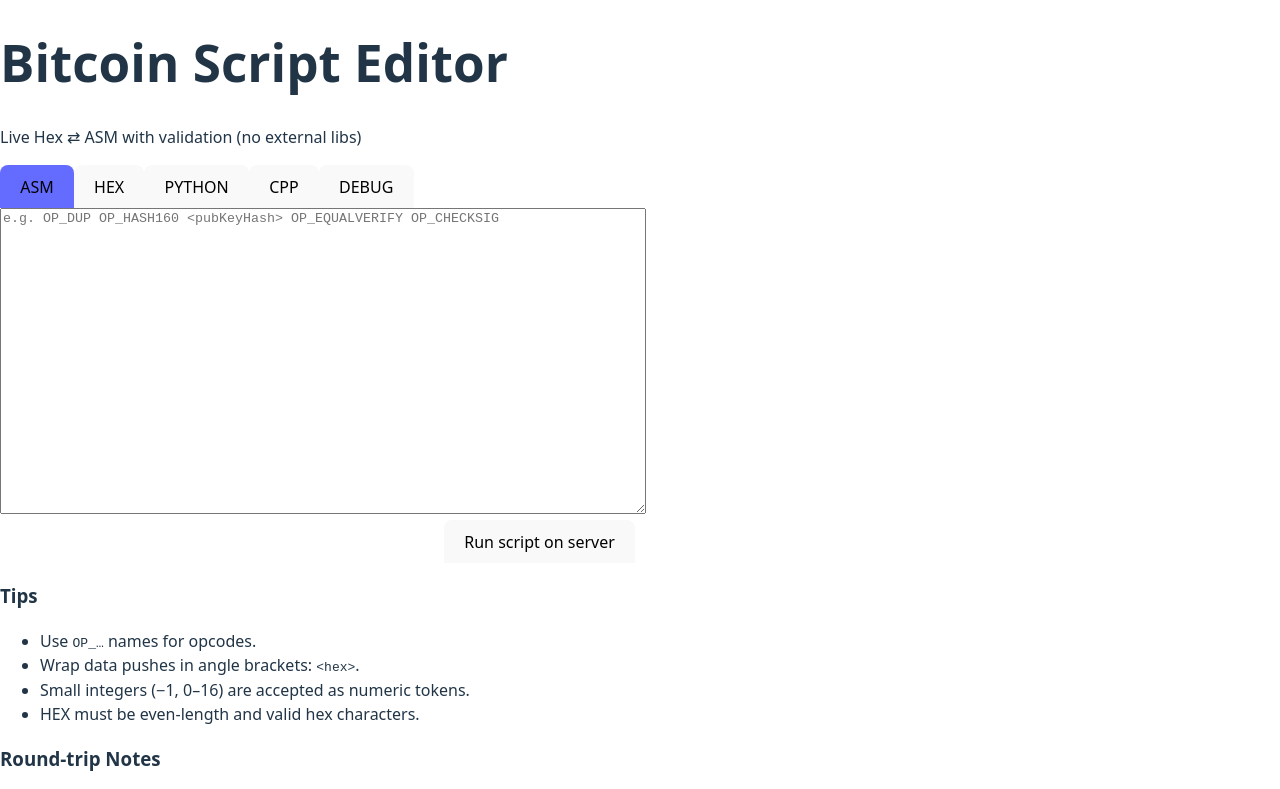
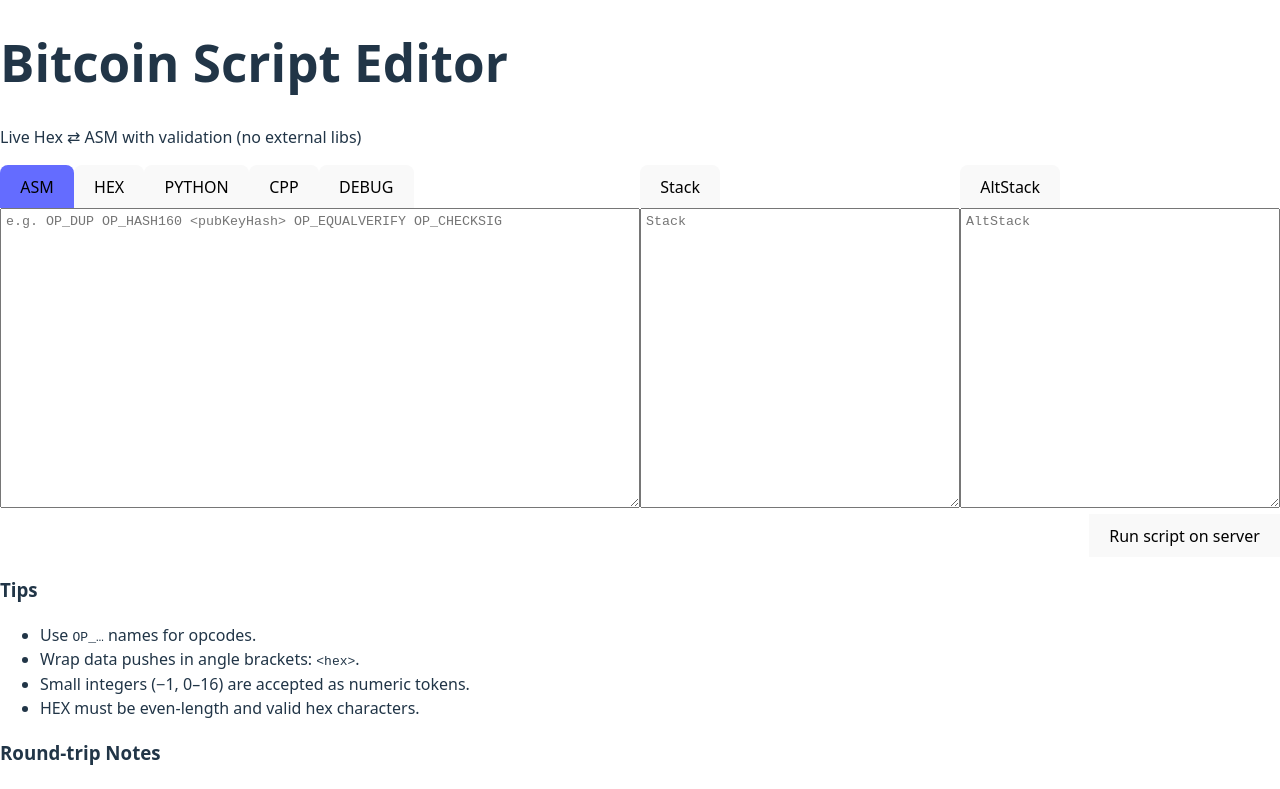
Before and after one commit to ETatuzova/bitcoin-script-editor, a React (Vite) app: page / in a window 1280 px wide. Shown: the top 789 px of the page. Built offline with nearby package versions, Linux system fonts and the light colour scheme; the HTML template or start-up script is replaced by a standard one.

Commit message:
Added textarea for stack and altstack #8

```diff
--- a/index.html
+++ b/index.html
@@ -2,7 +2,7 @@
 <html lang="en">
   <head>
     <meta charset="UTF-8" />
-    <link rel="icon" type="image/svg+xml" href="/bitcoin-script-editor.ico" />
+    <link rel="icon" type="image/x-icon" href="/favicon.ico" />
     <meta name="viewport" content="width=device-width, initial-scale=1.0" />
     <title>Bitcoin text editor</title>
   </head>
--- a/src/App.jsx
+++ b/src/App.jsx
@@ -526,7 +526,8 @@
       <div className="max-w-3xl mx-auto">
         <Header />
 
-        <Card className = "tabs-frame">
+        <div style={{ width: "100%" }}>
+          <Card className="tabs-frame">
             <div className="p-3 flex items-center gap-2">
               <TabButton id="tab-ASM" is_active={activeTab === "ASM"} onClick={() => {
                 if( !error ) {
@@ -673,7 +674,25 @@
               )
             }
             </AnimatePresence>
-
+          </Card>
+          <Card className="stack-frame">
+            <div className="p-3 flex items-center gap-2">
+              <TabButton>Stack</TabButton>
+              <Editor
+                placeholder="Stack"
+                is_readonly={true}
+              />
+            </div>
+          </Card>
+          <Card className="stack-frame">
+            <div className="p-3 flex items-center gap-2">
+              <TabButton>AltStack</TabButton>
+              <Editor
+                placeholder="AltStack"
+                is_readonly={true}
+              />
+            </div>
+          </Card>
             <div className="buttons-container">
             <div className="float-left">
               {error && (
@@ -687,7 +706,7 @@
               <ServerRequestButton caption="Run script on server" handleClick={handleServerRequest}/>
             </div>
             </div>
-        </Card>
+        </div>
 
         <div className="mt-6 grid grid-cols-1 md:grid-cols-2 gap-4">
           <Card className="p-4">
--- a/src/index.css
+++ b/src/index.css
@@ -54,6 +54,16 @@
 }
 div.tabs-frame {
   width: 50%;
+  display: inline-block;
+  /* border: #FF0000 1px solid; */
+  /* padding:0px 12px 0px 0px; */
+}
+div.stack-frame {
+  width: 25%;
+  display: inline-block;
+  /* border: #FF0000 1px solid; */
+  vertical-align: top;
+  /* padding:0px 12px 0px 0px; */
 }
 
 @media (prefers-color-scheme: light) {
@@ -72,7 +82,8 @@
 textarea.editor-textarea {
   min-height: 300px;
   width: 100%;
-  padding: 2px;
+  padding: 5px;
+   box-sizing: border-box;
 }
 
 div.float-left{
@@ -89,5 +100,10 @@
   display: flex;
   justify-content: space-between;
   align-items: center;
-  margin: 0px 5px;
+  /* margin: 0px 5px; */
 }
+
+button.server-request-button{
+  border-radius: 0px;
+  margin:0px;
+}
```
Also changed, not shown: 1 other file (tests, documents, lock files or other folders). Lines whose indentation alone changed are shown as unchanged.
